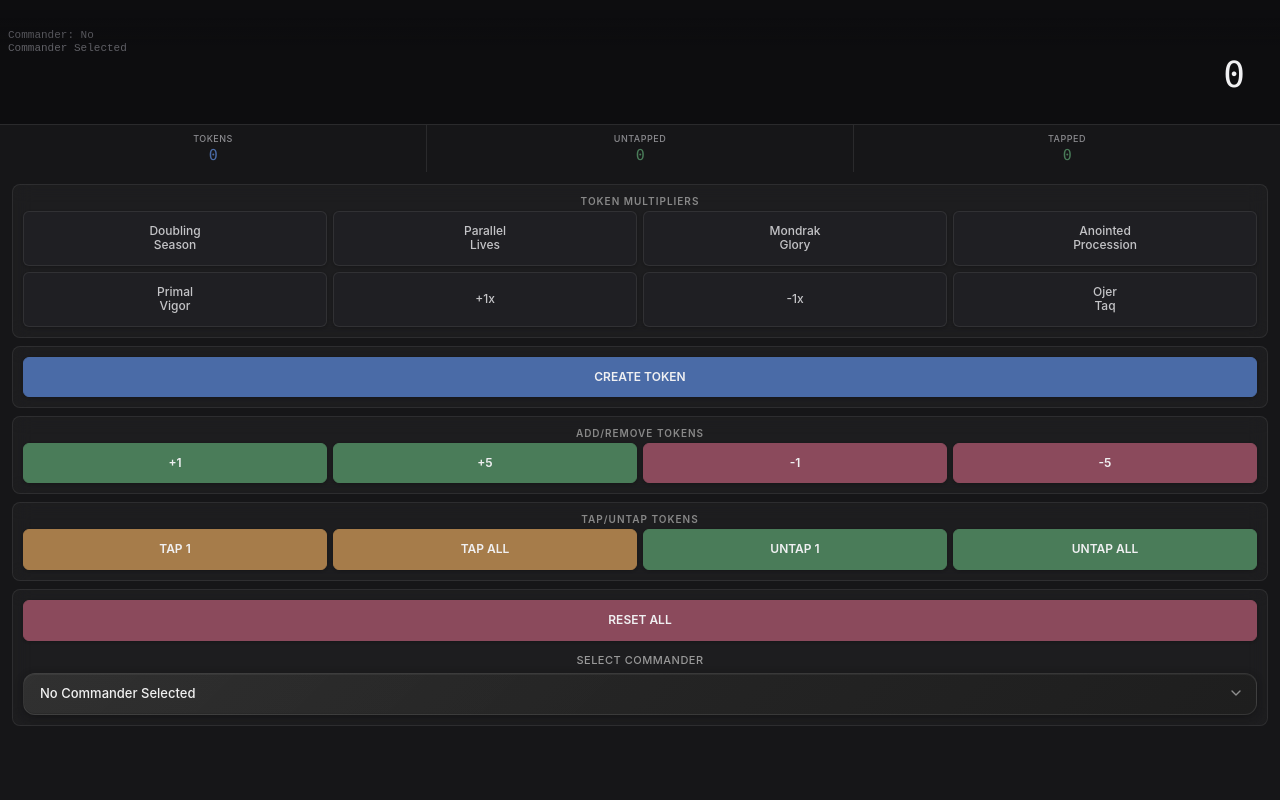
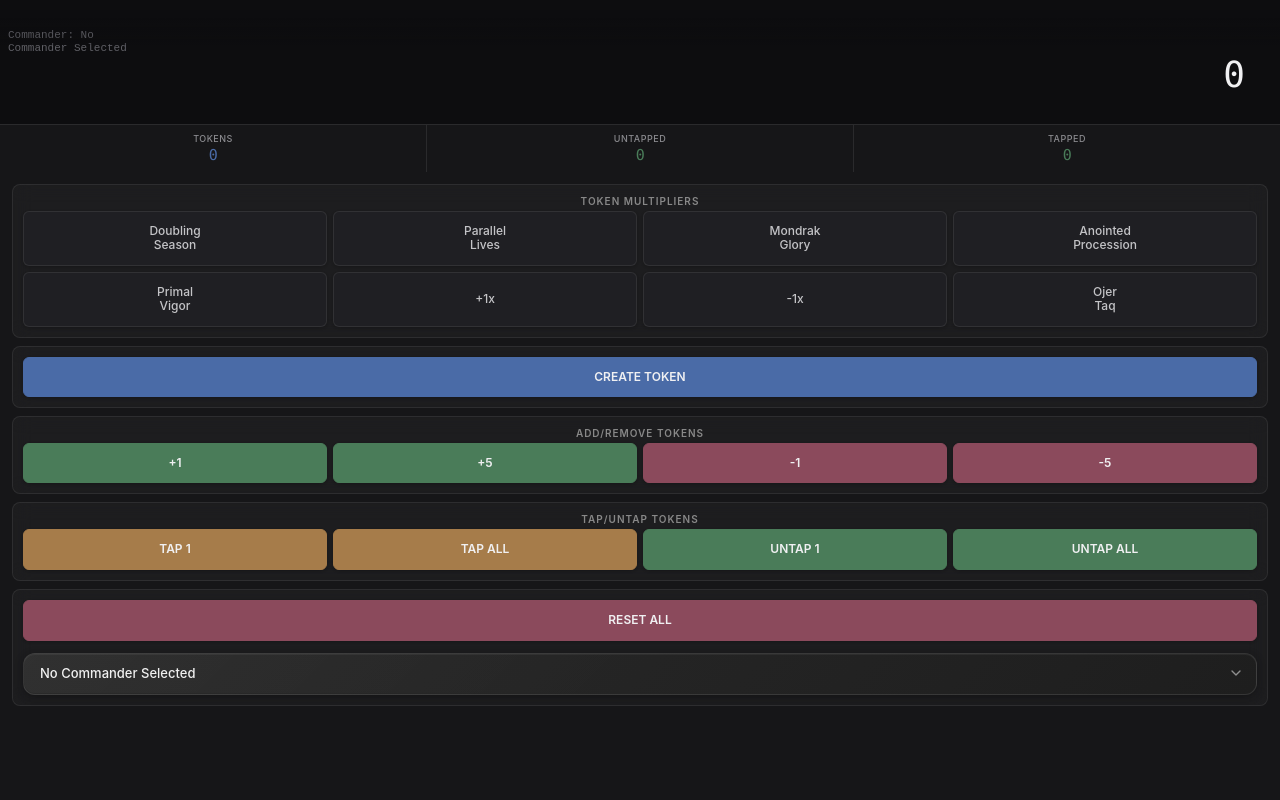
Before and after one commit to doctor-paxmor/token-calculator, a website: page www/index.html in a window 1280 px wide. Shown: the top 800 px of the page. Drawn offline with Linux system fonts and the light colour scheme.

Commit message:
removed "SELECT COMMANDER" text

```diff
--- a/www/index.html
+++ b/www/index.html
@@ -118,7 +118,6 @@
                 </div>
 
                 <div class="commander-select-container">
-                    <div class="commander-select-label">SELECT COMMANDER</div>
 
                     <!-- Custom Dropdown -->
                     <div class="custom-select" id="commanderCustomSelect">
```
